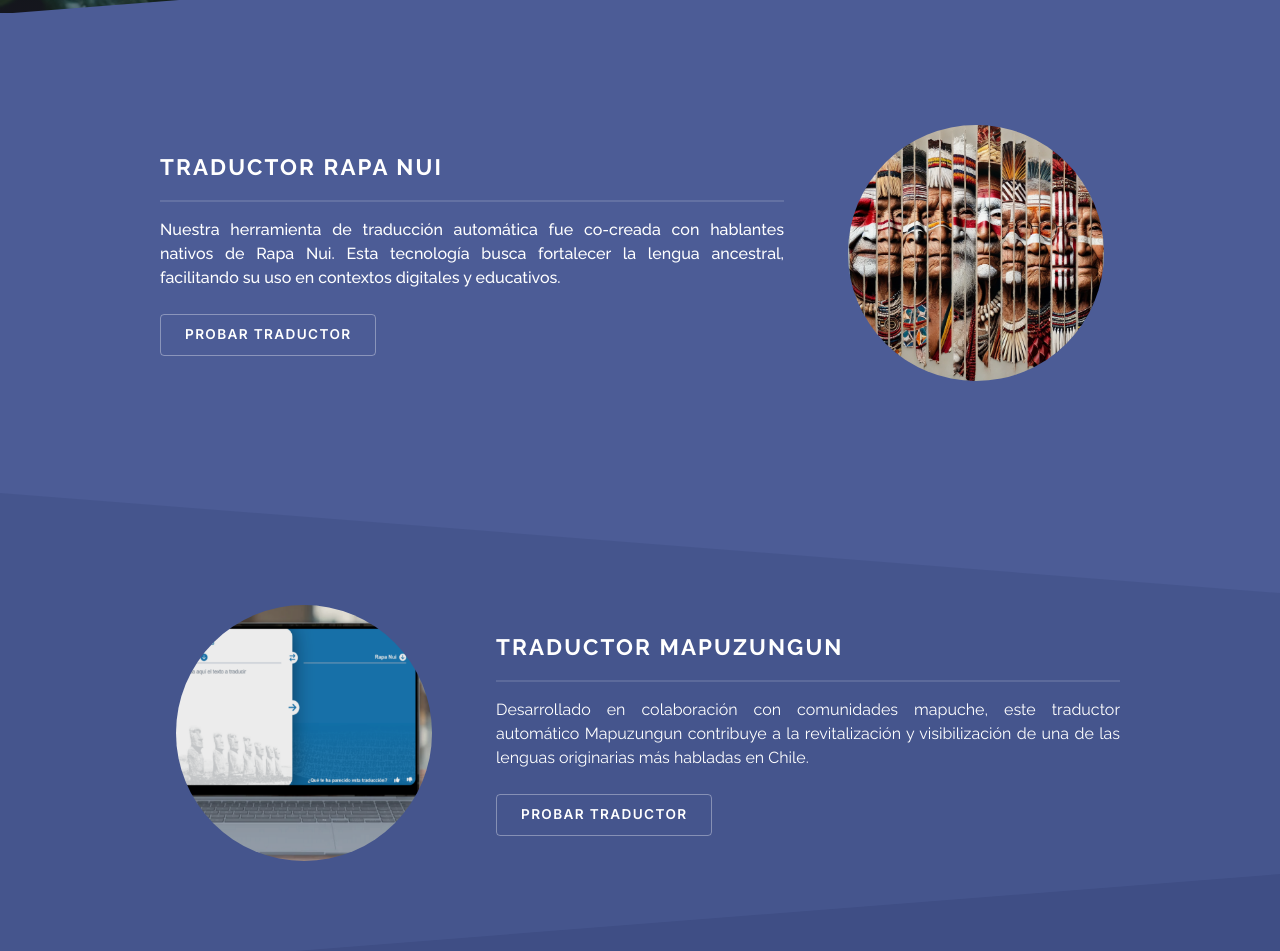
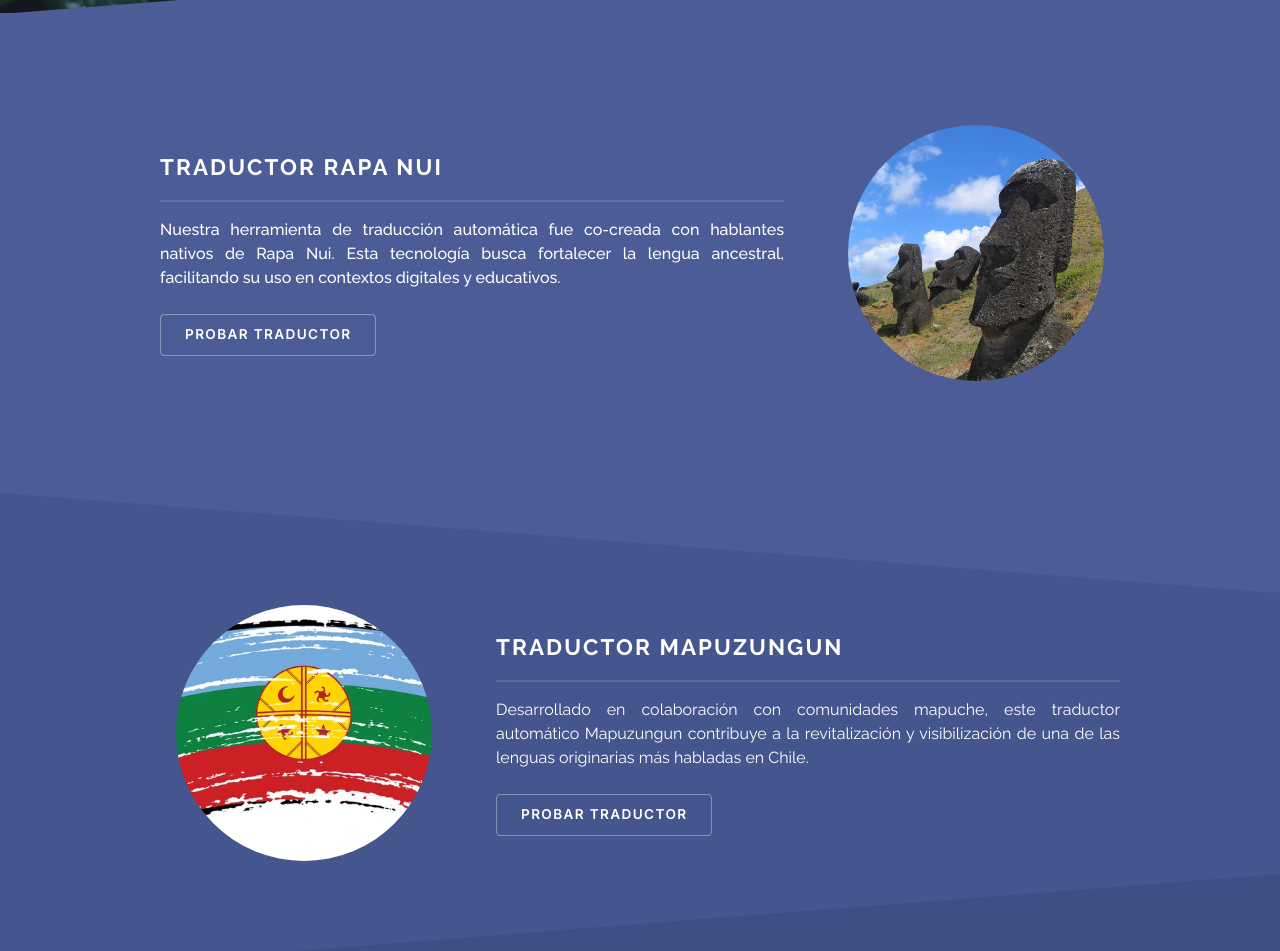
Before and after one commit to voces-dev-ai/voces-dev-ai.github.io, a Next.js app: page / in a window 1280 px wide. Shown: the part 401-1352 px from the top of the page. Built offline with nearby package versions, Linux system fonts and the light colour scheme.

Commit message:
Adding moai and mapuche images

```diff
--- a/src/components/Spotlight_mapuzungun.tsx
+++ b/src/components/Spotlight_mapuzungun.tsx
@@ -61,7 +61,7 @@ export default function SpotlightMapuzungun() {
           }}
         >
           <Image
-            src="/images/pic04.png"
+            src="/images/mapuche.jpg"
             alt="Traductor Mapuzungun"
             width={704}
             height={704}
--- a/src/components/Spotlight_rapanui.tsx
+++ b/src/components/Spotlight_rapanui.tsx
@@ -131,7 +131,7 @@ export default function SpotlightRapanui() {
           }}
         >
           <Image
-            src="/images/pic03.png"
+            src="/images/moai.jpg"
             alt="Traductor Rapa Nui"
             width={704}
             height={704}
```
Also changed, not shown: public/images/mapuche.jpg (added), public/images/moai.jpg (added).
